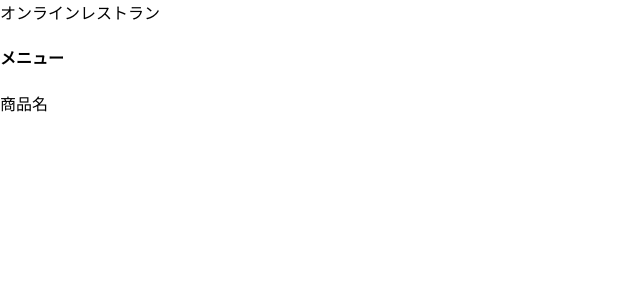
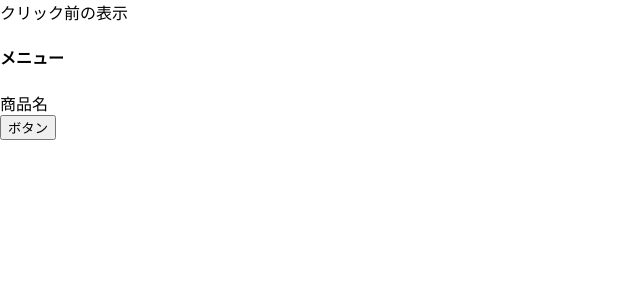
Before and after one commit to NanoFamily/react-demo01, a React (Create React App) app: page / in a window 1280 px wide. Shown: the top 300 px of the page, without its empty margins (0-640 px from the left). Built offline with nearby package versions, Linux system fonts and the light colour scheme.

Commit message:
クラスコンポーネント用雛形作成

```diff
--- a/src/App.js
+++ b/src/App.js
@@ -1,12 +1,28 @@
-import { List } from './List'
+import React from 'react';
+import { List } from './List';
 
-function App() {
-  return (
-    <div className="App">
-      オンラインレストラン
-      <List title="メニュー" />
-    </div>
-  );
+class App extends React.Component {
+  constructor(props) {
+    super(props);
+    this.state = {description: 'クリック前の表示'}
+  }
+  changeDescription() {
+    this.setState({
+      description: 'クリック後の表示です。'
+    })
+  }
+  render() {
+    const { description } = this.state;
+    return (
+      <div>
+        { description }
+        <List title="メニュー" />
+        <button onClick={() => this.changeDescription()}>
+          ボタン
+        </button>
+      </div>
+    )
+  }
 }
 
 export default App;
--- a/src/List.js
+++ b/src/List.js
@@ -1,5 +1,8 @@
-export const List = (props) => {
-  const title = props.title;
+import React from 'react';
+
+export class List extends React.Component {
+  render() {
+    const { title } = this.props;
     return (
       <div>
         <h4>{title}</h4>
@@ -7,3 +10,4 @@ export const List = (props) => {
       </div>
     )
   }
+}
```
Lines whose indentation alone changed are shown as unchanged.
